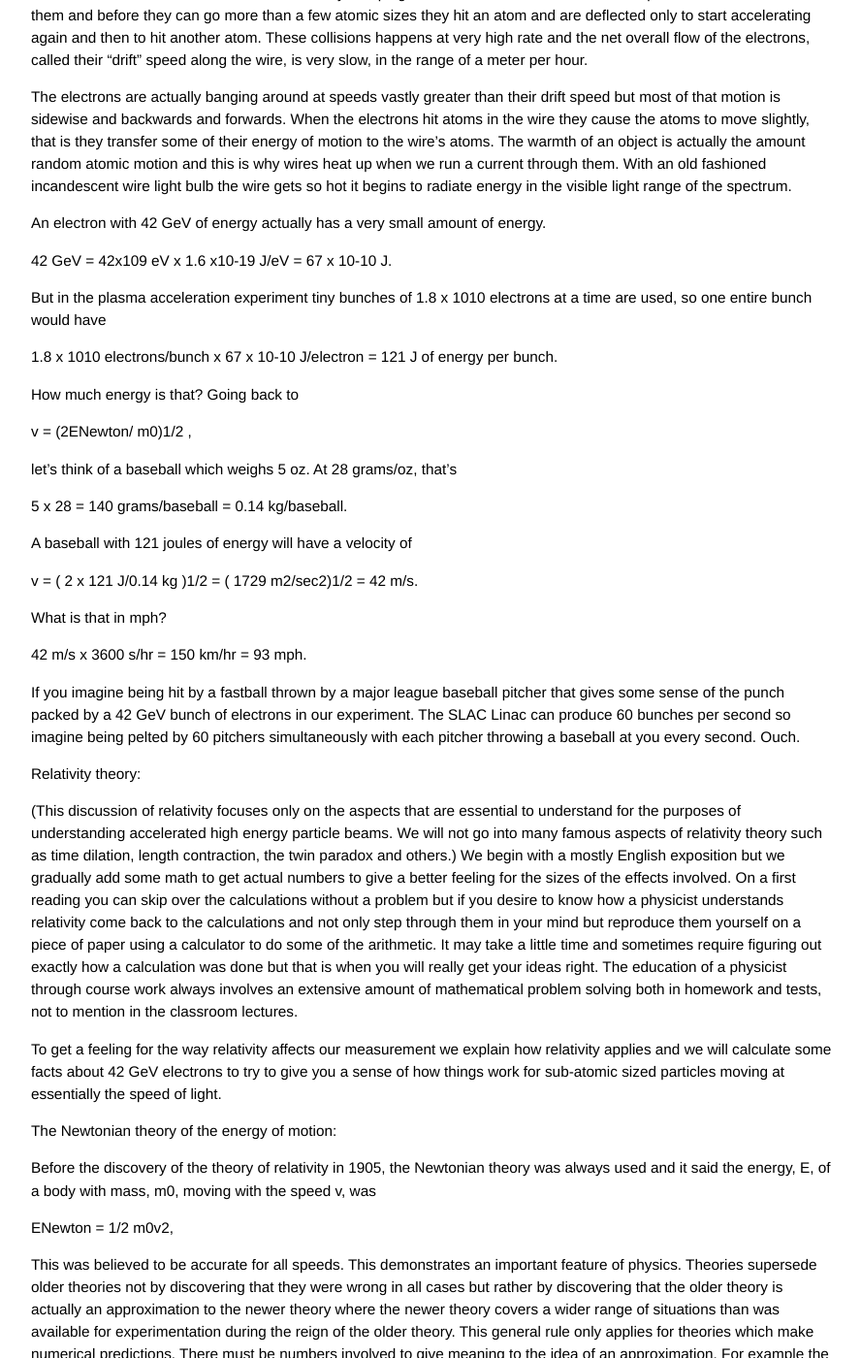
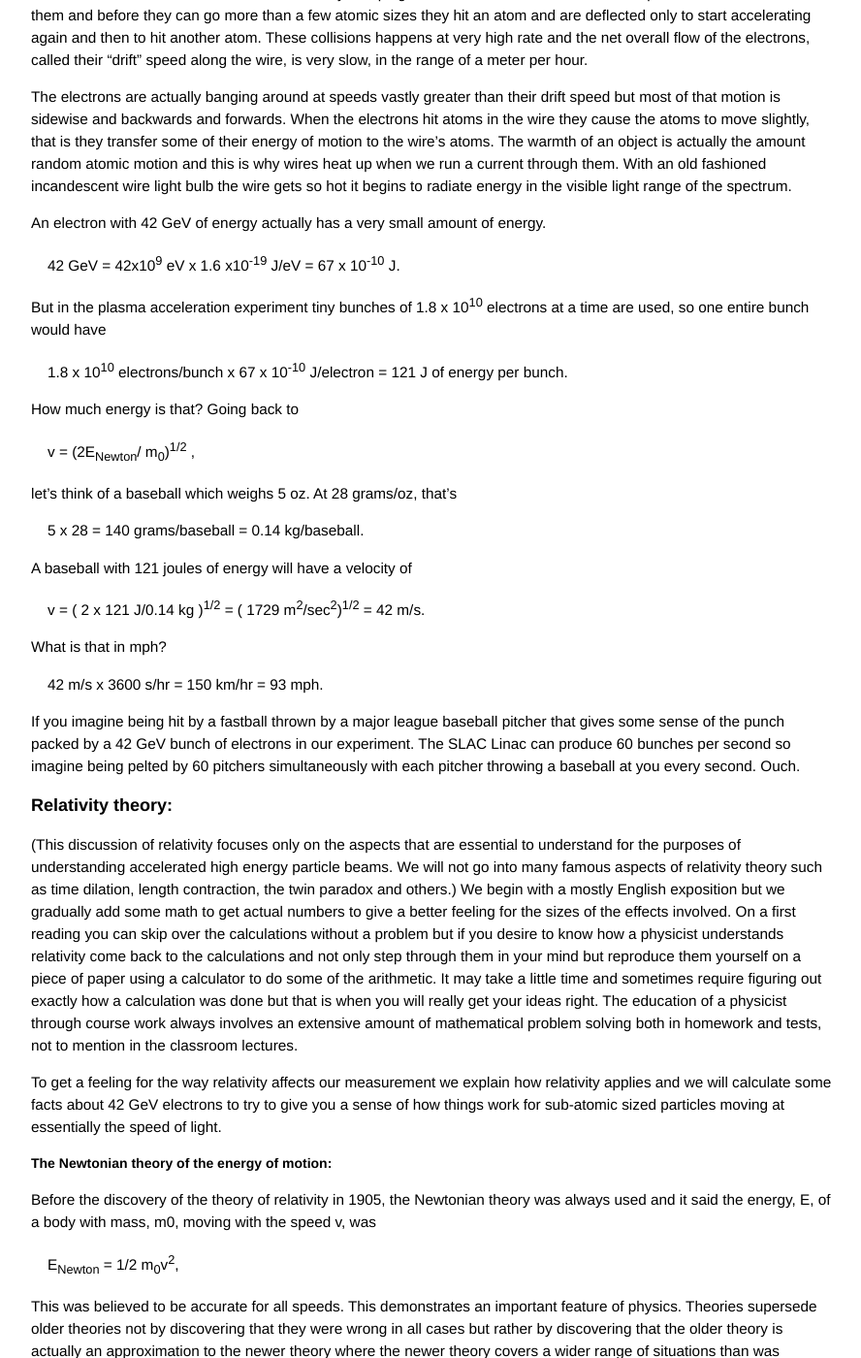
Before and after one commit to grbfacet/facet, a Jekyll site: the page built from tutorial.md, in a window 1280 px wide and 1400 px high, scrolled down 9123 px. Shown: the whole window at 97% size, without its empty margins (193-1081 px from the left). Built offline with Jekyll 4.4.1, drawn with Linux system fonts in a browser that asks for light colours; Markdown is read by kramdown in place of the engine named in the settings; some of the changed text lies outside the part shown.

Commit message:
Update tutorial.md

```diff
--- a/tutorial.md
+++ b/tutorial.md
@@ -222,49 +222,49 @@ The electrons are actually banging around at speeds vastly greater than their dr
 
 An electron with 42 GeV of energy actually has a very small amount of energy.
 
-42 GeV = 42x109 eV x 1.6 x10-19 J/eV = 67 x 10-10 J.
+<span class="eq">42 GeV = 42x10<sup>9</sup> eV x 1.6 x10<sup>-19</sup> J/eV = 67 x 10<sup>-10</sup> J.</span>
 
-But in the plasma acceleration experiment tiny bunches of 1.8 x 1010 electrons at a time are used, so one entire bunch would have
+But in the plasma acceleration experiment tiny bunches of 1.8 x 10<sup>10</sup> electrons at a time are used, so one entire bunch would have
 
-1.8 x 1010 electrons/bunch x 67 x 10-10 J/electron =  121 J of energy per bunch.
+<span class="eq">1.8 x 10<sup>10</sup> electrons/bunch x 67 x 10<sup>-10</sup> J/electron =  121 J of energy per bunch.</span>
 
 How much energy is that? Going back to
 
-v = (2ENewton/ m0)1/2 ,
+<span class="eq">v = (2E<sub>Newton</sub>/ m<sub>0</sub>)<sup>1/2</sup> ,</span>
 
 let’s think of a baseball which weighs 5 oz. At 28 grams/oz, that’s
 
-5 x 28 = 140 grams/baseball = 0.14 kg/baseball.
+<span class="eq">5 x 28 = 140 grams/baseball = 0.14 kg/baseball.</span>
 
 A baseball with 121 joules of energy will have a velocity of
 
-v = ( 2 x 121 J/0.14 kg )1/2 = ( 1729 m2/sec2)1/2 = 42 m/s.
+<span class="eq">v = ( 2 x 121 J/0.14 kg )<sup>1/2</sup> = ( 1729 m<sup>2</sup>/sec<sup>2</sup>)<sup>1/2</sup> = 42 m/s.</span>
 
 What is that in mph?
 
-42 m/s x 3600 s/hr = 150 km/hr = 93 mph.
+<span class="eq">42 m/s x 3600 s/hr = 150 km/hr = 93 mph.</span>
 
 If you imagine being hit by a fastball thrown by a major league baseball pitcher that gives some sense of the punch packed by a 42 GeV bunch of electrons in our experiment. The SLAC Linac can produce 60 bunches per second so imagine being pelted by 60 pitchers simultaneously with each pitcher throwing a baseball at you every second. Ouch.
 
-Relativity theory:
+### Relativity theory:
 
 (This discussion of relativity focuses only on the aspects that are essential to understand for the purposes of understanding accelerated high energy particle beams. We will not go into many famous aspects of relativity theory such as time dilation, length contraction, the twin paradox and others.) We begin with a mostly English exposition but we gradually add some math to get actual numbers to give a better feeling for the sizes of the effects involved. On a first reading you can skip over the calculations without a problem but if you desire to know how a physicist understands relativity come back to the calculations and not only step through them in your mind but reproduce them yourself on a piece of paper using a calculator to do some of the arithmetic. It may take a little time and sometimes require figuring out exactly how a calculation was done but that is when you will really get your ideas right. The education of a physicist through course work always involves an extensive amount of mathematical problem solving both in homework and tests, not to mention in the classroom lectures.
 
 To get a feeling for the way relativity affects our measurement we explain how relativity applies and we will calculate some facts about 42 GeV electrons to try to give you a sense of how things work for sub-atomic sized particles moving at essentially the speed of light.
 
-The Newtonian theory of the energy of motion:
+##### The Newtonian theory of the energy of motion:
 
 Before the discovery of the theory of relativity in 1905, the Newtonian theory was always used and it said the energy, E, of a body with mass, m0, moving with the speed v, was
 
-ENewton = 1/2 m0v2,
+<span class="eq">E<sub>Newton</sub> = 1/2 m<sub>0</sub>v<sup>2</sup>,</span>
 
 This was believed to be accurate for all speeds. This demonstrates an important feature of physics. Theories supersede older theories not by discovering that they were wrong in all cases but rather by discovering that the older theory is actually an approximation to the newer theory where the newer theory covers a wider range of situations than was available for experimentation during the reign of the older theory. This general rule only applies for theories which make numerical predictions. There must be numbers involved to give meaning to the idea of an approximation. For example the theory that the earth was the center of the universe is not a numerical theory and it is not an approximation to our current view. The difference between, “the earth is the center of the universe” and “the universe has no center” are clearly not different by a mere approximation error.
 
-Aside: Theories and measurement errors:
+### Aside: Theories and measurement errors:
 
 This brings up the crucial role of measurement error in experimental science. A quantitative theory is used to make a numerical prediction about what will happen in a particular situation. The prediction is normally a number that can be measured. Let’s say the theory predicts 2.7 inches and a series of measurements are made and the result is a series of numbers like
 
-2.73, 2.65, 2.79, 2.69 …
+<span class="eq">2.73, 2.65, 2.79, 2.69 … </span>
 
 The numbers are all close to the predicted 2.7 and they have an average near to 2.7. Now, we ask the big question. Did the experiment confirm or disprove the theory?
 
@@ -278,7 +278,7 @@ We apply theories to specific situations when we make a measurement. Newton’s
 
 A related consideration applies when two theories differ significantly only in more extreme conditions. Newtonian and relativity physics only show significant differences in their predictions when we are dealing with objects with speeds near the speed of light. Cars, planes, rockets, bullets, even meteors, planets and stars move at much less than a thousandth the speed of light and the relativistic effects for those are only noticeable with very precise measurements.
 
-Aside on precision, accuracy, random errors and systematic errors
+##### Aside on precision, accuracy, random errors and systematic errors
 
 Although the development of plasma acceleration technology does not require careful attention to exacting measurement standards, it is helpful to understand the relevant concepts because quantitative numerical measurements are crucial to the progress of physics and are crucial to the progress of any study that involves numerical measurements.
 
@@ -289,15 +289,15 @@ These considerations lead to the concept of errors of measurement. We generally
 Suppose we have a different task, to cut many braces all the same length. We measure and mark and cut over and over. Then we lay all our braces side by side and discover they are not all exactly the same length. They vary “randomly” in length by small amounts due to the imprecision of our marking and sawing. In this case if we made very accurate measurements of each cut brace piece and plotted them in a histogram graph we would find they followed the famous Gaussian Bell curve where many are close in length to a central average but fewer and fewer have increasing errors “in the tails of the distribution”. There are other patterns of random distributions depending on the type of situation such as the Poisson which models things like number of calls per minute to some place like the IRS. The Poisson is skewed, steeper on the side close to zero frequency and with a long tail out beyond the point of maximum frequency.
 
 
-E=mc2: Einstein’s formula for the energy of motion
+##### E=mc<sup>2</sup>: Einstein’s formula for the energy of motion
 
 What formula superseded
 
-ENewton = ½ m0v2 ?
+<span class="eq">E<sub>Newton</sub> = ½ m<sub>0</sub>v<sup>2</sup> ? </span>
 
 The famous
 
-EEinstein = mc2.
+<span class="eq">E<sub>Einstein</sub> = mc<sup>2</sup>.</span>
 
 Let’s unwrap what these formulas are telling us. First we need to be clear what m, the mass, means in both formulas. In pre-relativistic, Newtonian ideas of mass, a body had a fixed amount of matter that was independent of its motion. In a way this is still true in relativity but in a way it is no longer true. We need to be more precise about what aspect of mass we are talking about. A lead ball might consist of a zillion atoms of lead and that would be true no matter how the ball is moving even according to Einstein. And each lead atom would consist of a certain number of electrons, protons and neutrons and those numbers would also be unchanged by motion, Einstein would also agree.
 
@@ -305,32 +305,34 @@ Another aspect of mass however does change with motion according to Einstein. In
 
 Newton’s F = ma tells us if we keep pushing a body with a constant force it will accelerate at constant rate to any speed we shoot for, even beyond the speed of light. But that assumes that m, the inertia does not change with increasing speed. If we solve the Newtonian energy formula for v we get
 
- v = (2ENewton/m0)1/2.
+<span class="eq">v = (2E<sub>Newton</sub>/m<sub>0</sub>)<sup>1/2</sup>.</span>
 
 If this were true at any speed, that is, if m0 was a constant independent of speed, what speed would a 42 GeV electron have? We have put the subscript 0 on m to indicate it is an unchanging constant.
 
 Calculation: Let’s calculate the speed of a 42 GeV electron just leaving the Linac accelerator and let’s do it “wrong”, let’s do it according to Newton’s formula. We need a couple numbers, the conversion between eV and joules,
 
-1 eV = 1.6x10-19 J
+<span class="eq">1 eV = 1.6x10<sup>-19</sup> J</span>
 
 and the rest mass of an electron,
 
-me = 9.1x10-31 kg.
+<span class="eq">m<sub>e</sub> = 9.1x10<sup>-31</sup> kg.</span>
 
 These numbers show the vast difference between the scale of ordinary human level phenomena and sub-atomic particles and it will just get stranger as we continue. Plugging in these two factors and doing some arithmetic we get
 
-	v = ( 2 x 42 GeV / 9.1 x 10-31 kg )1/2 ,
-v = ( 2 x 4.2x1010 eV x 1.6 x 10-19 J/eV / 9.1x10-31 kg )1/2,
-	v ≈ ( 1.5 x 1022 m/sec )1/2 ≈ 1.2 x 1011m/sec.
+<span class="eq">v = ( 2 x 42 GeV / 9.1 x 10<sup>-31</sup> kg )<sup>1/2</sup> ,</span>
 
-Since the speed of light, c = 3x108 m/sec
+<span class="eq">v = ( 2 x 4.2x10<sup>10</sup> eV x 1.6 x 10<sup>-19</sup> J/eV / 9.1x10<sup>-31</sup> kg )<sup>1/2</sup>,</span>
 
-	v ≈ 1.2 x 1011 / 3x108 = 400 times the speed of light.
-End calculation.
+<span class="eq">v ≈ ( 1.5 x 10<sup>22</sup> m<sup>2</sup>/sec<sup>2</sup> )<sup>1/2</sup> ≈ 1.2 x 10<sup>11</sup>m/sec.</span>
+
+
+Since the speed of light, c = 3x10<sup>8</sup> m/sec
+
+<span class="eq">v ≈ 1.2 x 10<sup>11</sup> / 3x10<sup>8</sup> = 400 times the speed of light. End of calculation.</span>
 
 If Newton’s formula still was accurate at 42 GeV the electron coming out of the Linac would be going 400 times the speed of light! Since relativity tells us nothing can go faster than c we can see that the m term must be increasing a very great deal to thwart surpassing c. In fact, it will have to approach infinity as the speed approaches c, as we will see shortly.
 
-The relativistic inertial mass formula
+##### The relativistic inertial mass formula
 
 In relativity theory we denote the mass of an object at rest (not moving) as m0 and call it the object’s rest mass. We denote the mass of the object as it moves simply by m and relativity tells us m gets bigger as the speed of the body increases. The formula is
 
```
